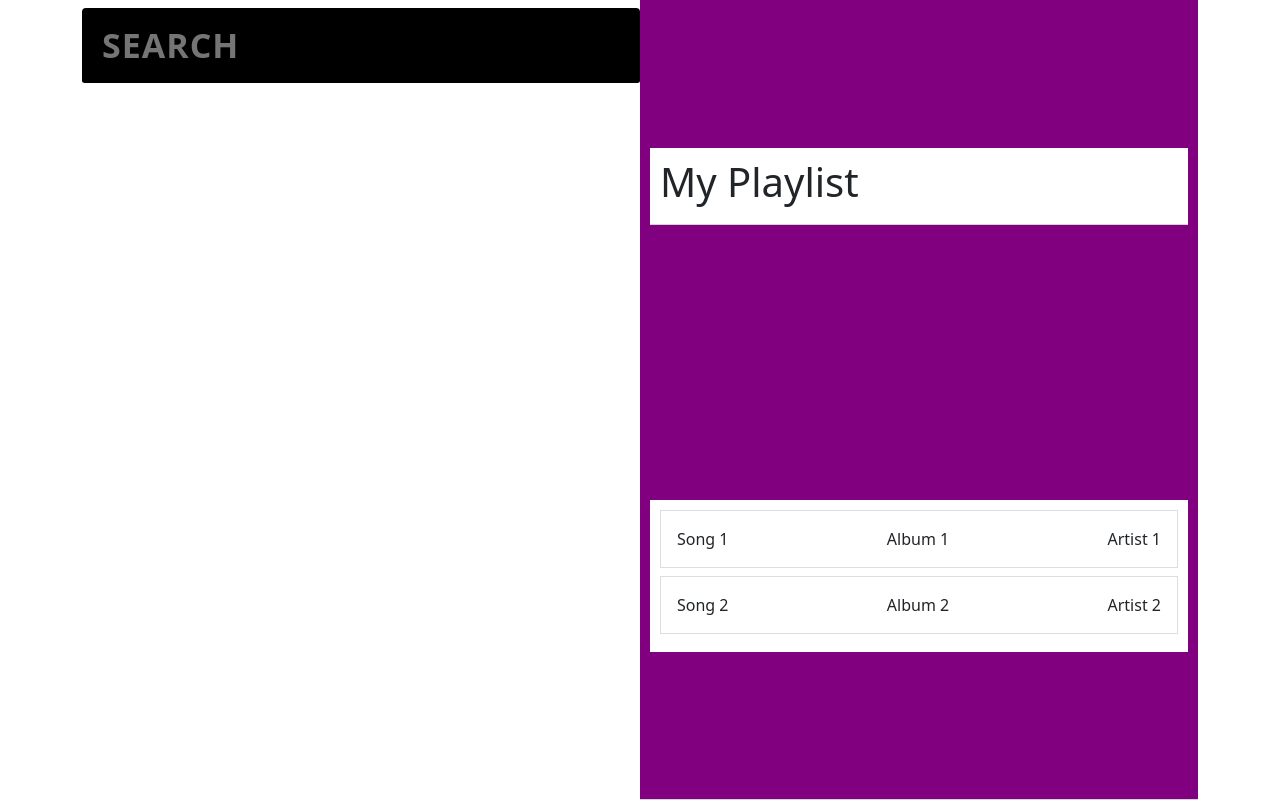
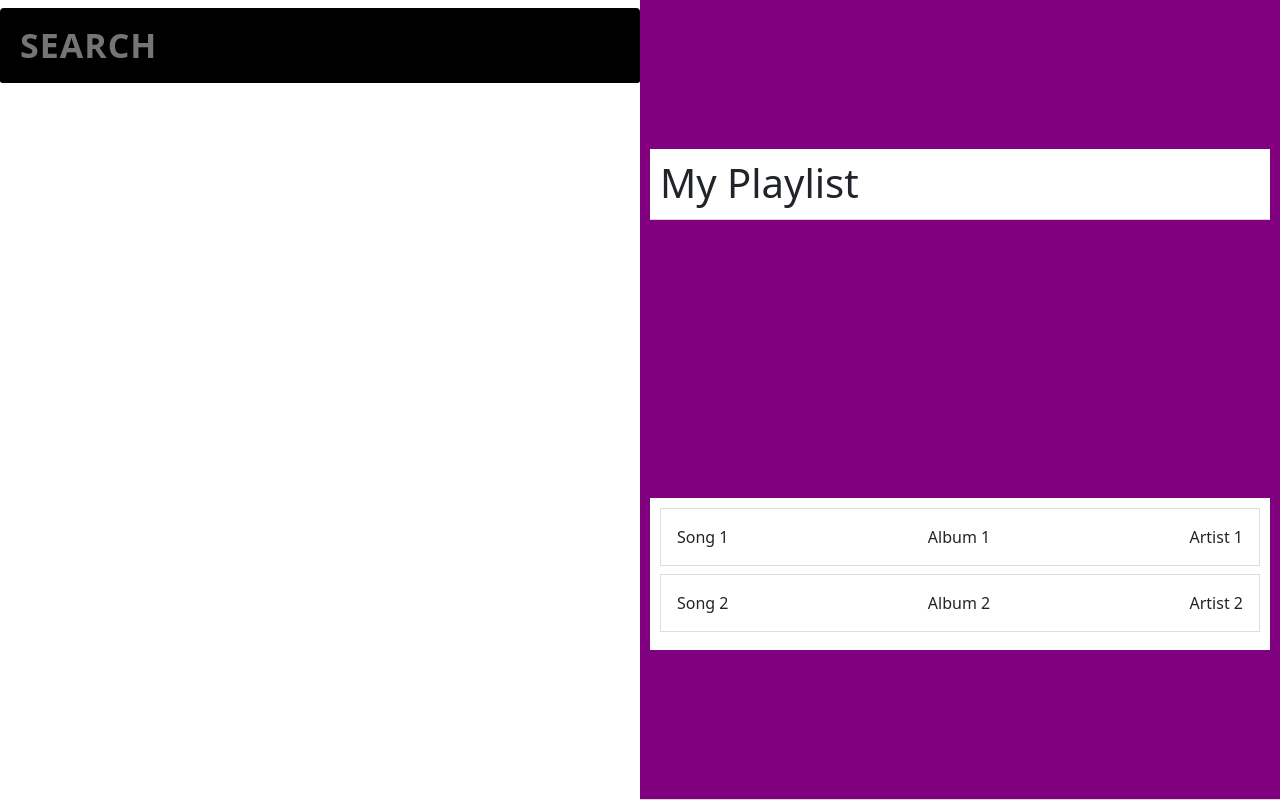
Before and after one commit to RyanGrogan416/Spotify-App, a React (Create React App) app in the folder client/: page / in a window 1280 px wide. Built offline with nearby package versions, Linux system fonts and the light colour scheme.

Commit message:
adjusting the to not utilize bootstrap

```diff
--- a/client/src/App.js
+++ b/client/src/App.js
@@ -1,19 +1,11 @@
 import React from "react";
 import "bootstrap/dist/css/bootstrap.min.css";
-import {
-  Container,
-  InputGroup,
-  FormControl,
-  Button,
-  Row,
-  Card,
-} from "react-bootstrap";
 import Playlist from "./components/JS_components/playlist_components/Playlist.js";
 import SearchBar from "./components/JS_components/SeachBar_components/SearchBar.js";
 
 function App() {
   return (
-    <Container
+    <div
       style={{
         display: "flex",
       }}
@@ -38,7 +30,7 @@ function App() {
       >
         <Playlist />
       </div>
-    </Container>
+    </div>
   );
 }
 
--- a/client/src/components/JS_components/SeachBar_components/SearchResults.js
+++ b/client/src/components/JS_components/SeachBar_components/SearchResults.js
@@ -3,7 +3,7 @@ import React from "react";
 const SearchResults = ({ query }) => {
   return (
     <div>
-      <p>{console.logquery}</p>
+      <p>{query}</p>
     </div>
   );
 };
--- a/client/src/components/JS_components/playlist_components/EditableTitle.js
+++ b/client/src/components/JS_components/playlist_components/EditableTitle.js
@@ -37,15 +37,19 @@ const EditableTitle = ({ title, setTitle }) => {
             color: "grey", // Muted grey text
             backgroundColor: "transparent", // Transparent background
             border: "none",
-            outline: "2px solid grey", // Using outline instead of border
-            width: "100%", // Ensure the input takes the full width
+            outline: "none", // Using outline instead of border
+            width: "100%",
+            height: "50px", // Ensure the input takes the full width
             padding: 0, // Match the padding to default <h1>
             margin: 0, // Match the margin to default <h1>
           }}
           autoFocus
         />
       ) : (
-        <h1 onDoubleClick={handleDoubleClick} style={{ cursor: "pointer" }}>
+        <h1
+          onDoubleClick={handleDoubleClick}
+          style={{ cursor: "pointer", height: "50px", margin: 0, padding: 0 }}
+        >
           {title}
         </h1>
       )}
--- a/client/src/components/JS_components/playlist_components/Playlist.js
+++ b/client/src/components/JS_components/playlist_components/Playlist.js
@@ -20,7 +20,7 @@ export default function Playlist() {
       }}
     >
       <div
-        className="Title-container"
+        className="Title"
         style={{
           alignItems: "center",
           padding: "10px",
@@ -32,7 +32,7 @@ export default function Playlist() {
         <EditableTitle title={title} setTitle={setTitle} />
       </div>
       <div
-        className="playlist-container"
+        className="playlist"
         style={{
           width: "100%",
           display: "flex",
```
Also changed, not shown: client/src/index.js (line endings or trailing spaces).
